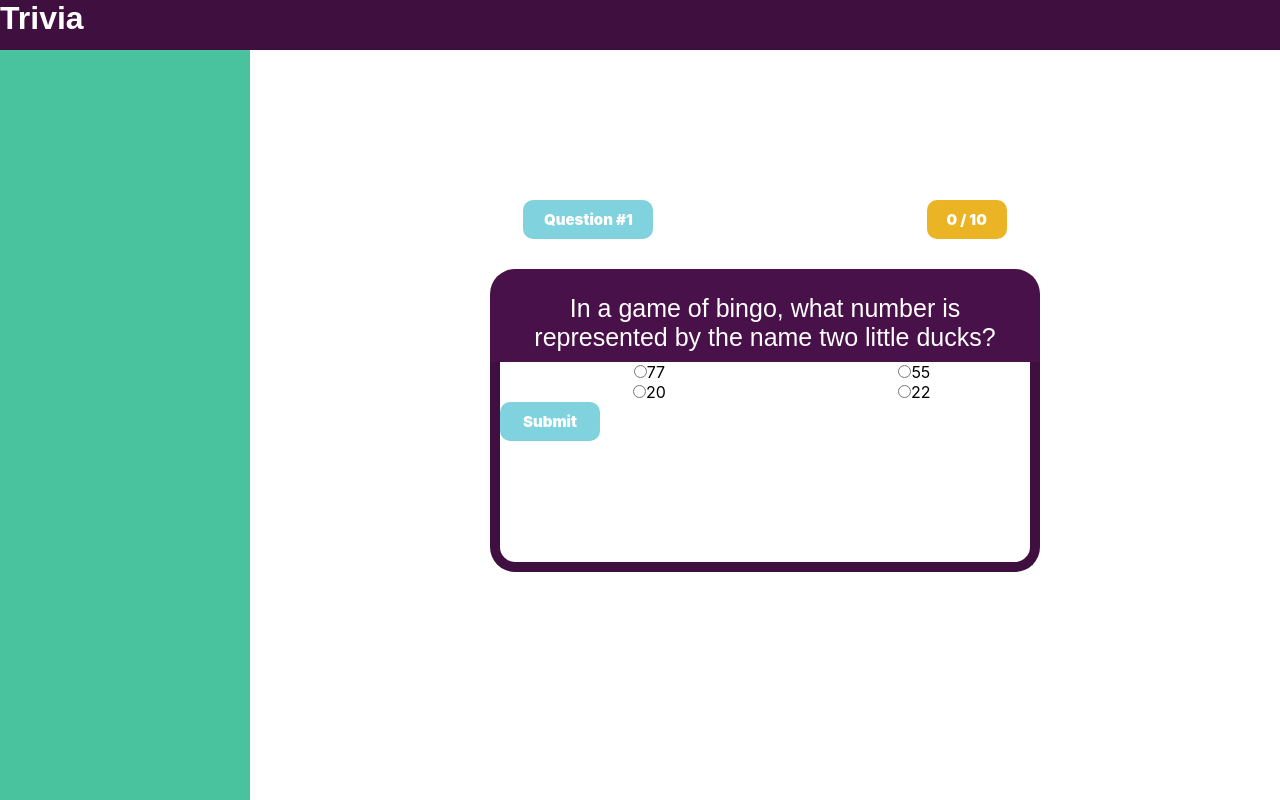
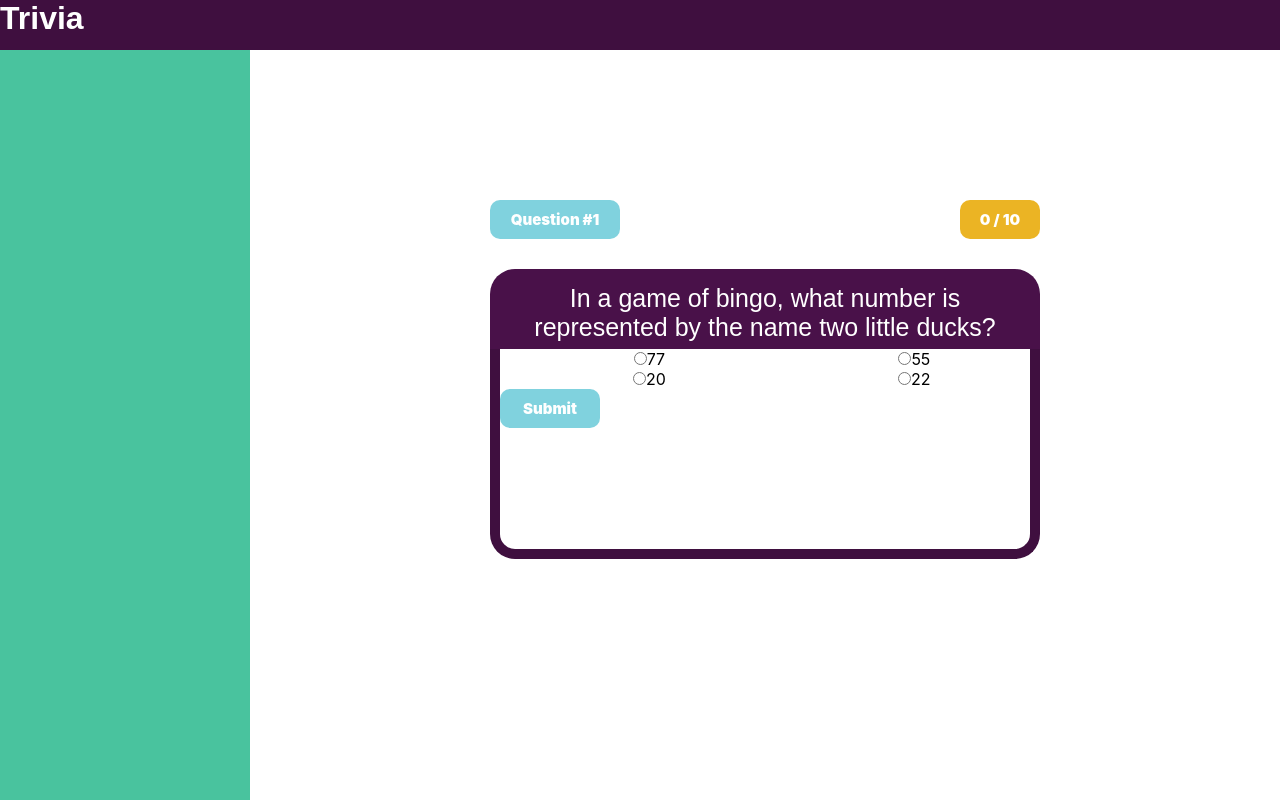
Before and after one commit to mmarsden89/trivia, a React (Create React App) app: page / in a window 1280 px wide. Built offline with nearby package versions, Linux system fonts and the light colour scheme; a web font is replaced by a local one.

Commit message:
ui styling

```diff
--- a/src/components/playarea/Playarea.scss
+++ b/src/components/playarea/Playarea.scss
@@ -19,8 +19,8 @@
   margin-top: 150px;
   display: flex;
   flex-direction: row;
-  justify-content: space-evenly;
-  width: 100%;
+  justify-content: space-between;
+  width: 550px;
 }
 
 .game-over {
--- a/src/components/playarea/card/Card.scss
+++ b/src/components/playarea/card/Card.scss
@@ -55,10 +55,11 @@
   font-size: 25px;
   color: $background;
   font-family: $modak;
-  padding: 25px 15px 10px 15px;
+  padding: 15px 30px;
   background-color: $lightpurple;
   border-top-left-radius: 25px;
   border-top-right-radius: 25px;
+  height: 50px;
 }
 
 .submit {
```
